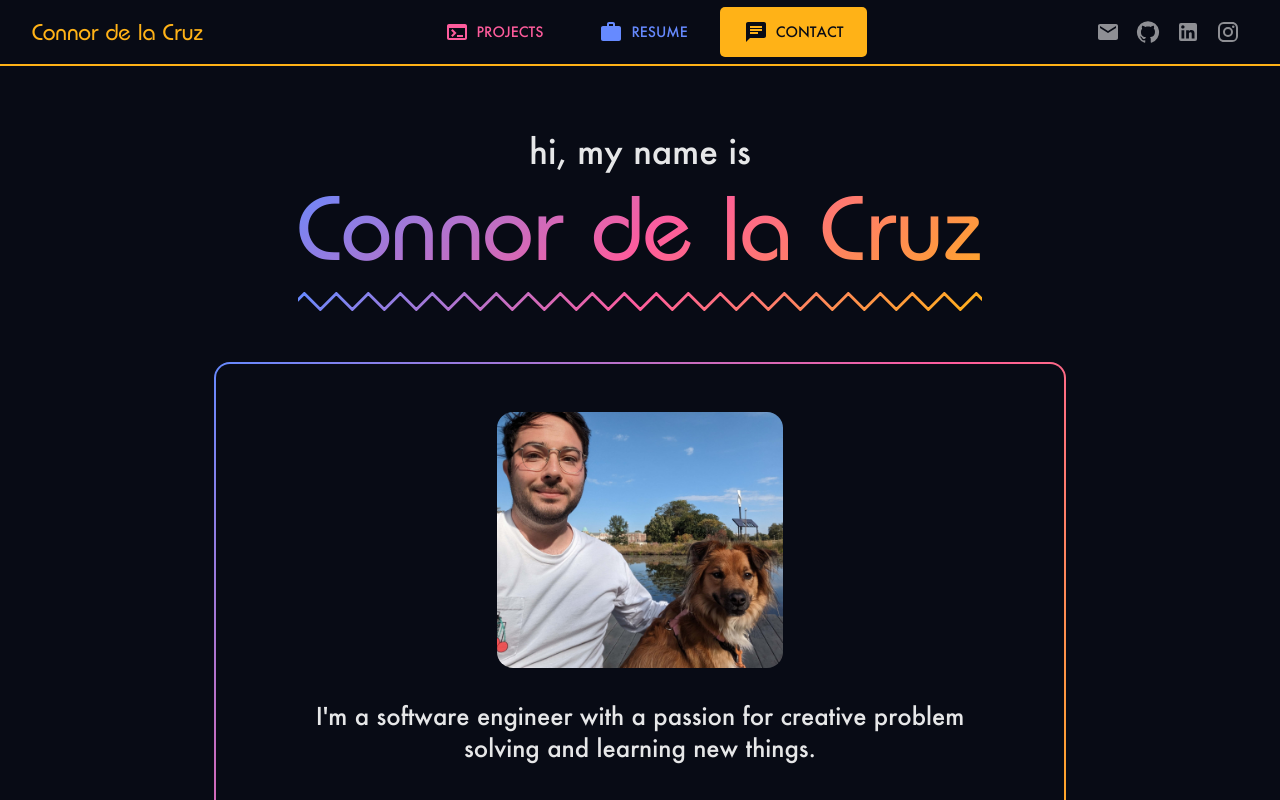
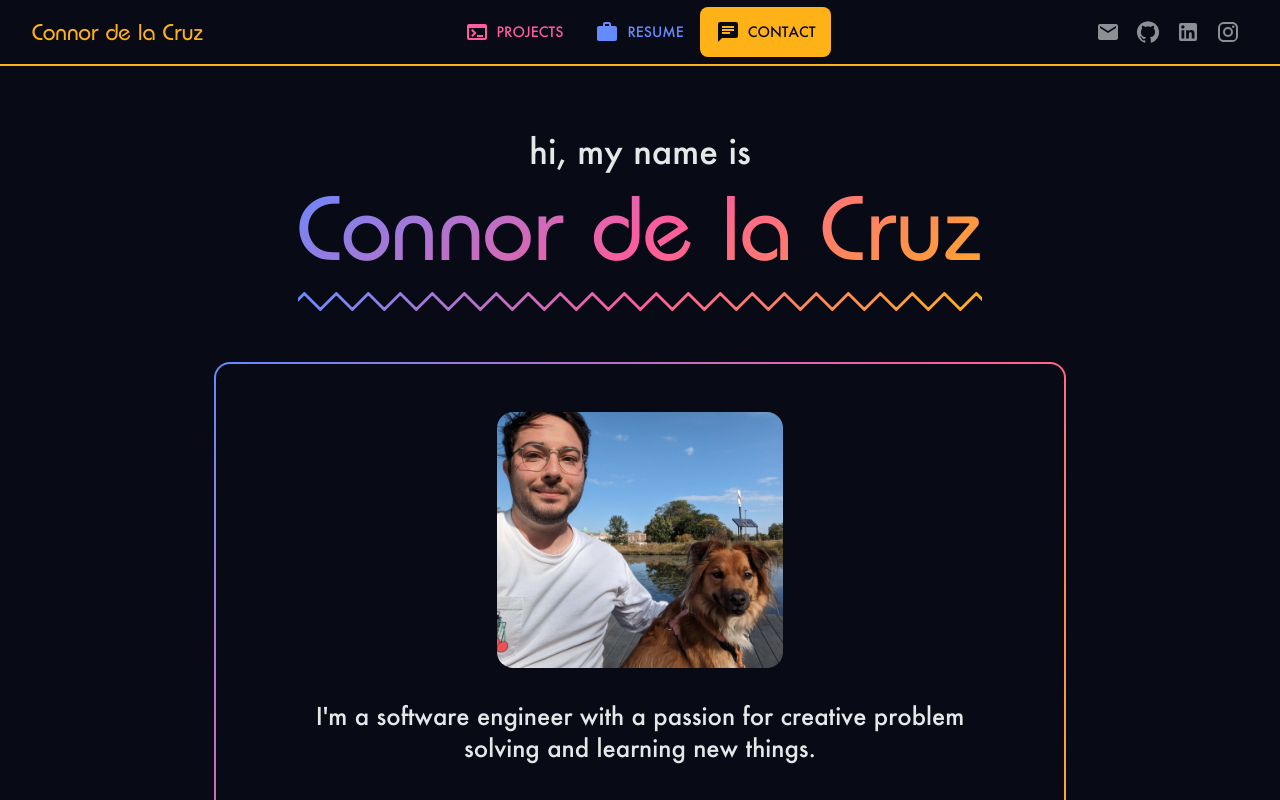
Before and after one commit to connordelacruz/connordelacruz.github.io, a React (Vite) app: page / in a window 1280 px wide. Shown: the top 800 px of the page. Built offline with nearby package versions, Linux system fonts and the light colour scheme.

Commit message:
reduced tab padding and did a lil comment organizing

```diff
--- a/src/components/NavBar.jsx
+++ b/src/components/NavBar.jsx
@@ -62,7 +62,7 @@ const NavTabs = ({
 
             // Full height indicator
             height: '100%',
-            borderRadius: '5px',
+            borderRadius: '0.5rem',
             backgroundColor: getActiveHashColor(),
           },
           // Center tabs within container
@@ -83,10 +83,7 @@ const NavTabs = ({
             icon={sectionLink.icon ? sectionLink.icon : null}
             iconPosition={sectionLink.icon ? 'start': null}
             sx={{
-              ml: 1,
-              px: 3,
-              // Override min height for icon tabs (when not using tab indicator):
-              // minHeight: 0,
+              px: 2,
               // Better vertical centering with full height tab indicator:
               minHeight: '50px',
               // Make sure text appears above full-height tab indicator
@@ -95,6 +92,12 @@ const NavTabs = ({
               // While the Tabs textColor prop does work with custom palettes, it throws errors if you use anything
               // other than the default ones, so I guess we're going with sx instead
               color: sectionLink.color + '.main',
+              // Ripple without this shows hard edges, this makes it less harsh looking
+              borderRadius: '0.5rem',
+
+              // NO INDICATOR STYLES:
+              // Override min height for icon tabs (when not using tab indicator):
+              // minHeight: 0,
               // Round borders when not selected
               // borderStyle: 'solid',
               // borderWidth: 2,
@@ -103,9 +106,10 @@ const NavTabs = ({
 
               // Selected tab styles
               '&.Mui-selected': {
+                color: 'background.default',
+                // NO INDICATOR STYLES:
                 // Set background color to section color, text color to black
                 // backgroundColor: getActiveHashColor(),
-                color: 'background.default',
                 // Squared circle
                 // borderRadius: '0.5rem',
               },
```
